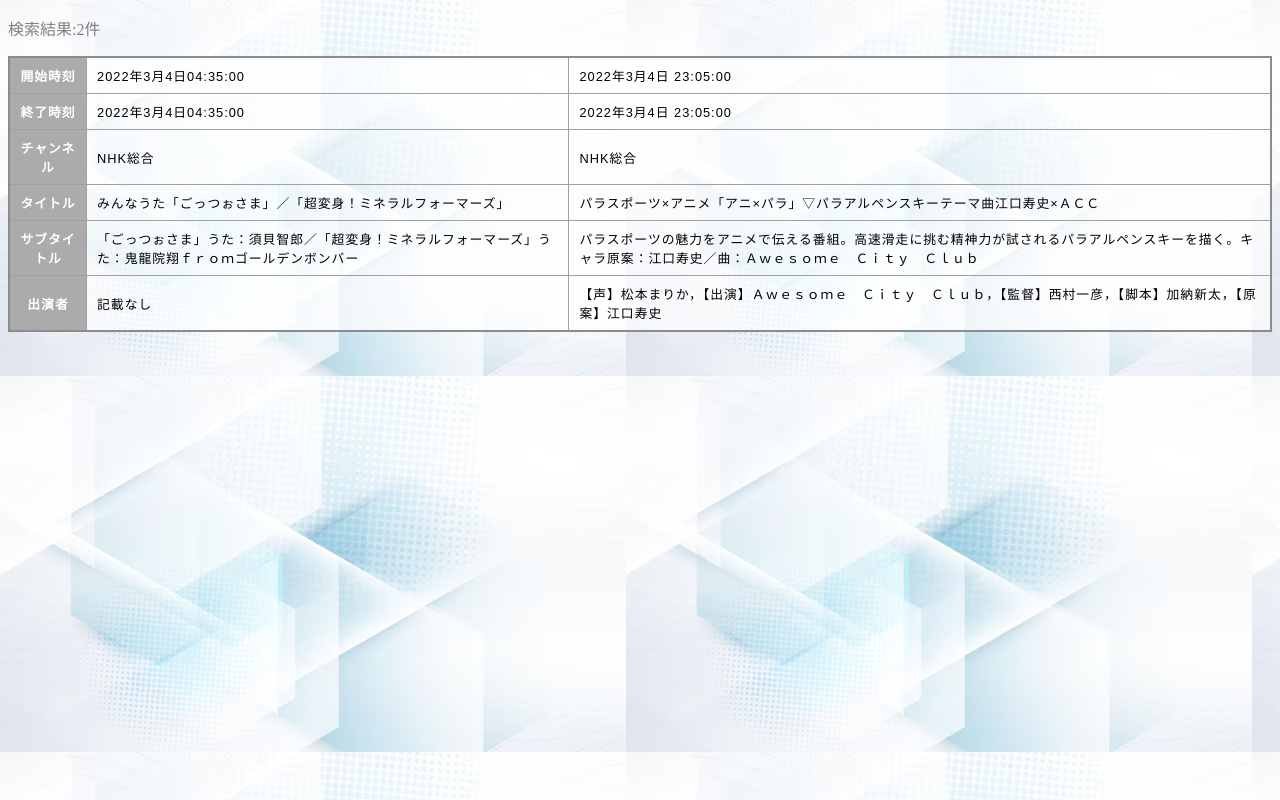
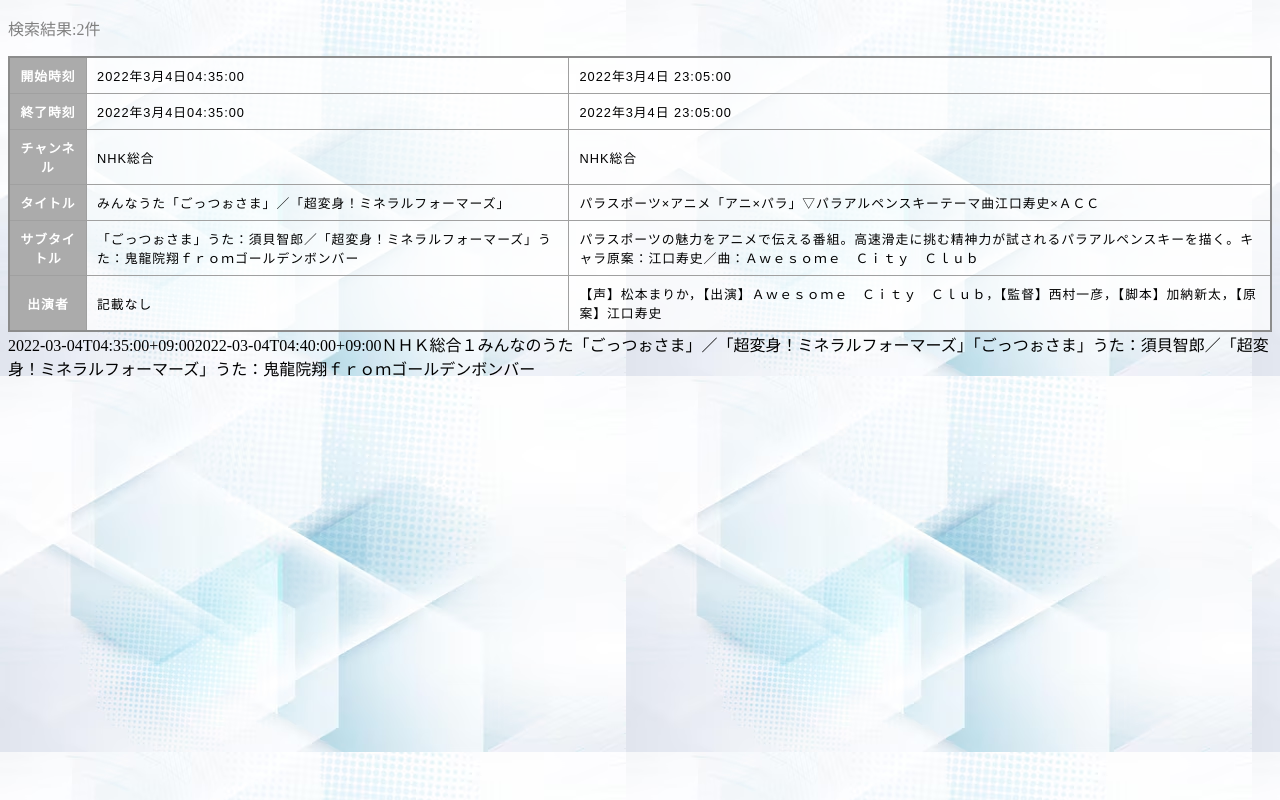
Before and after one commit to G386742023/medialabo, a plain HTML site: page project.html in a window 1280 px wide. Drawn offline with Linux system fonts and the light colour scheme.

Commit message:
プロジェクト変更

```diff
--- a/project.html
+++ b/project.html
@@ -44,7 +44,6 @@
         </tbody>
       </table>
 
-
-
+      <div id="result"></div>
   </body>
 </html>
--- a/tv-program.js
+++ b/tv-program.js
@@ -80,17 +80,6 @@ let data = {
 };
 
 /////////////////// 課題3-2 はここから書き始めよう
+let p1 = document.querySelector('div#result');
 
-console.log(data.list.g1[0].start_time );
-console.log(data.list.g1[0].end_time );
-console.log(data.list.g1[0].service.name );
-console.log(data.list.g1[0].title );
-console.log(data.list.g1[0].subtitle );
-console.log(data.list.g1[0].act );
-console.log()
-console.log(data.list.g1[1].start_time );
-console.log(data.list.g1[1].end_time );
-console.log(data.list.g1[1].service.name );
-console.log(data.list.g1[1].title );
-console.log(data.list.g1[1].subtitle );
-console.log(data.list.g1[1].act );
+p1.textContent = (data.list.g1[0].start_time )+(data.list.g1[0].end_time )+(data.list.g1[0].service.name )+(data.list.g1[0].title )+(data.list.g1[0].subtitle )+(data.list.g1[0].act );
```
